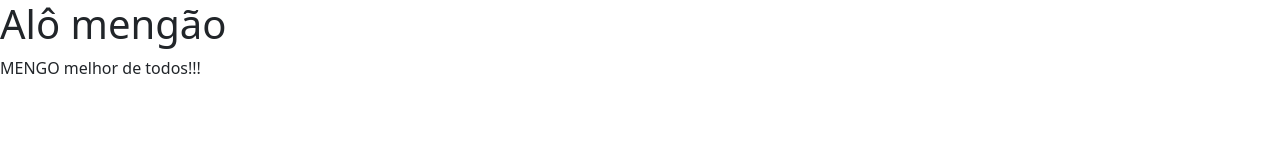
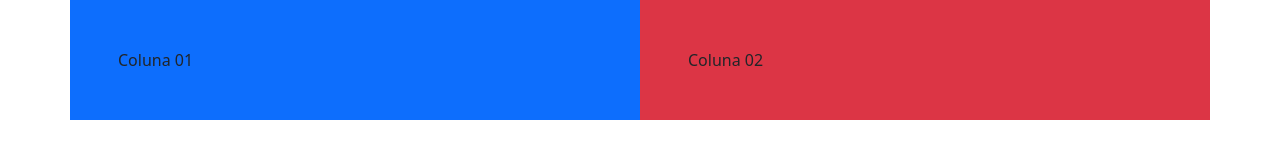
Before and after one commit to lavs2009/fundamentos-de-desenvolvimento-web, a plain HTML site: page exemplobootstrap01/index.html in a window 1280 px wide. Drawn offline with Linux system fonts and the light colour scheme.

Commit message:
inserir coluna

```diff
--- a/exemplobootstrap01/index.html
+++ b/exemplobootstrap01/index.html
@@ -1,6 +1,6 @@
 <!DOCTYPE html>
 <html lang="pt-br">
-
+<head>
     <meta charset="utf-8">
     <meta http-equiv="X-UA-Compatible" content="IE-edge">
     <meta name="viewport" content="width=device-width, initial-scale">
@@ -11,9 +11,15 @@
 
  <!--Incorporação do Bootstrap-->
  <link href="bootstrap-5.3.3-dist/css/bootstrap.min.css" rel="stylesheet">
+</head>
+
  <body>
-<h1>Alô mengão</h1>
-<p>MENGO melhor de todos!!!</p>
+<div class="container">
+    <div class="row">
+        <div class="col-6 bg-primary p-5">Coluna 01</div>
+        <div class="col-6 bg-danger p-5">Coluna 02</div>
+    </div>
+</div>
     <script src="bootstrap-5.3.3-dist/js/bootstrap.min.js"></script>
  </body>
 </html>
```
